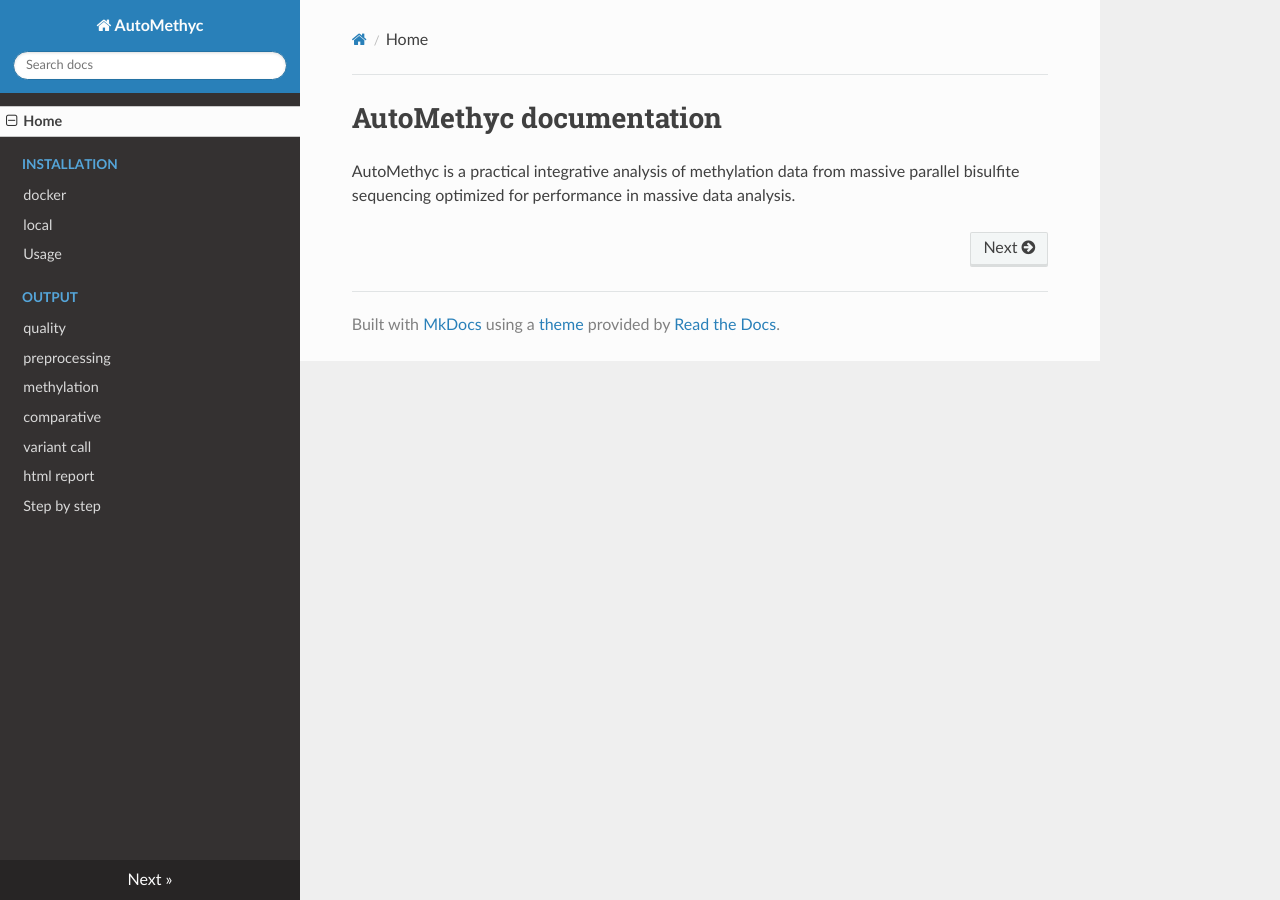
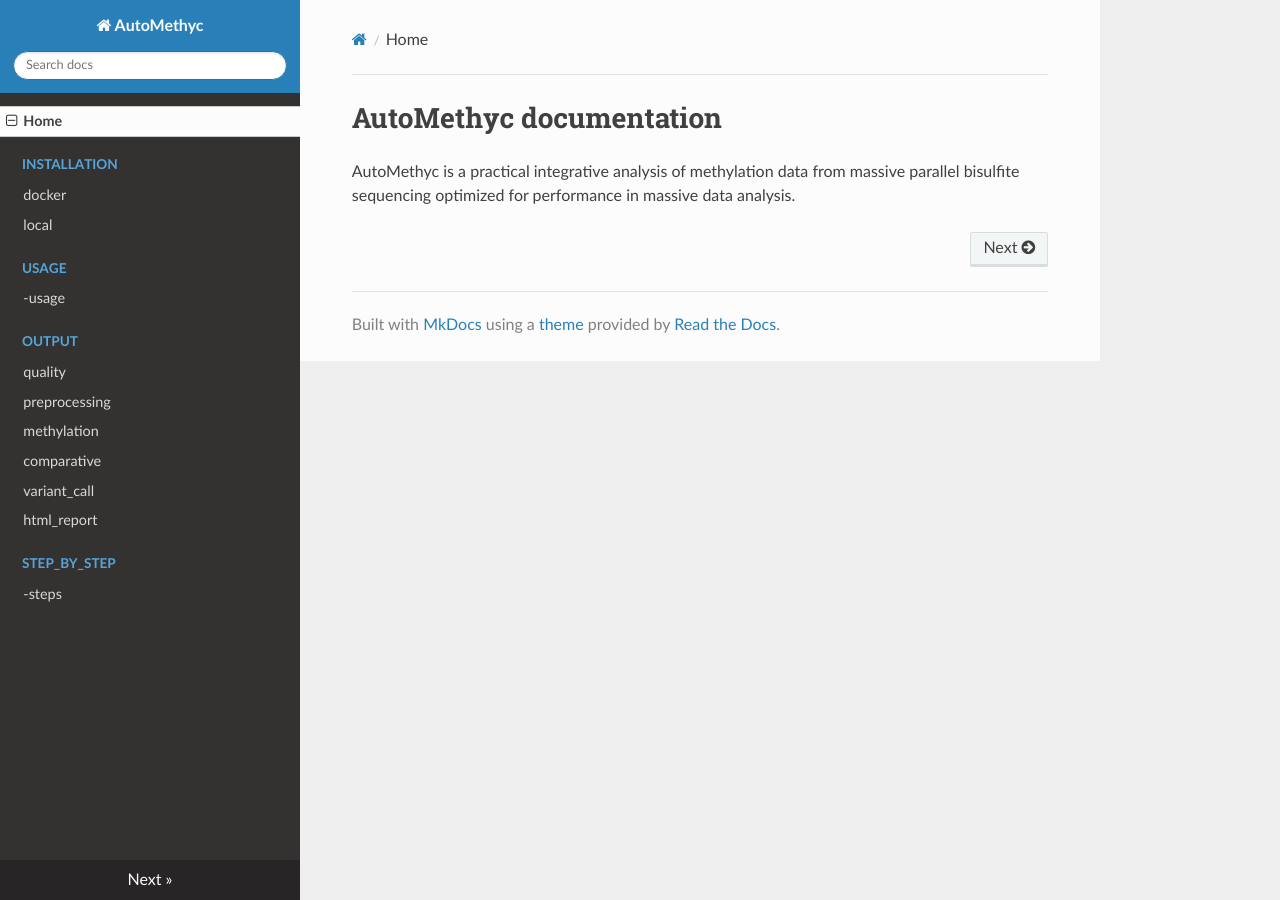
Before and after one commit to FerAmbriz/AutoMethyc, an MkDocs documentation site: the page built from docs/docs/index.md, in a window 1280 px wide. Built offline with MkDocs 1.6.1, drawn with Linux system fonts in a browser that asks for light colours; nearby versions of some CDN libraries; some of the changed lines change nothing that is shown.

Commit message:
Update mkdocs.yml

```diff
--- a/docs/mkdocs.yml
+++ b/docs/mkdocs.yml
@@ -8,12 +8,14 @@ nav:
   - Installation:
       - docker: Installation/docker.md
       - local: Installation/local.md
-  - Usage: Usage/usage.md
+  - Usage:
+      -usage: Usage/usage.md
   - Output:
       - quality: Output/quality_metrics.md
       - preprocessing: Output/preprocessing.md
       - methylation: Output/methylation_call.md
       - comparative: Output/comparative.md
-      - variant call: Output/variant_call.md
-      - html report: Output/html_report.md
-  - Step by step: Step-by-step/steps.md
+      - variant_call: Output/variant_call.md
+      - html_report: Output/html_report.md
+  - Step_by_step:
+      -steps: Step-by-step/steps.md
```
